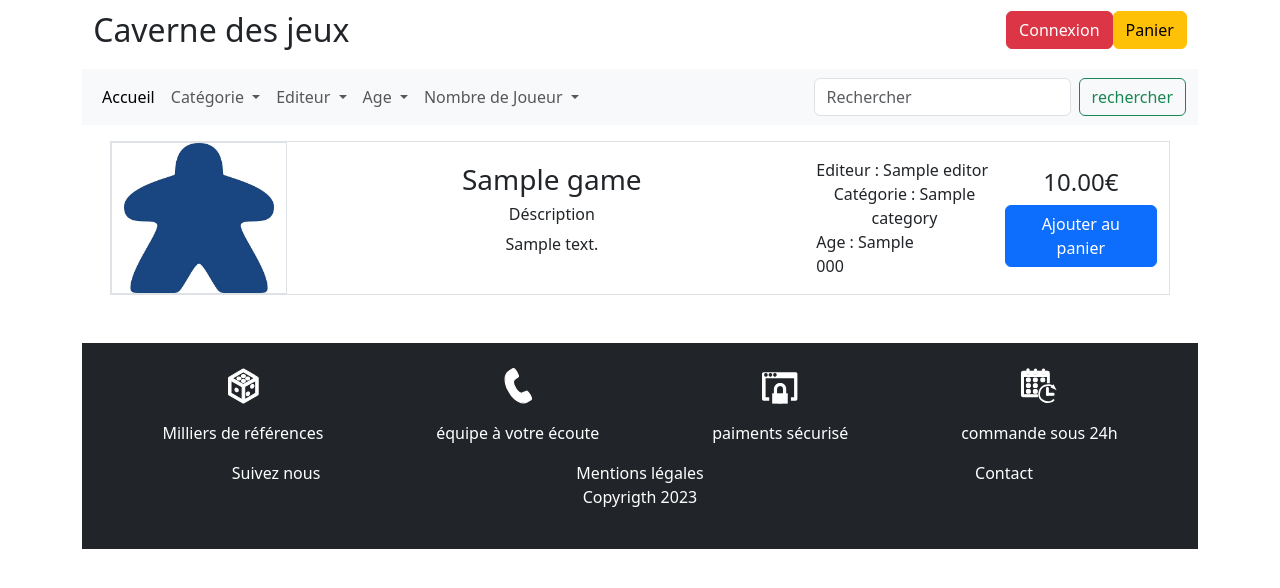
After one commit to BrunoMaucourt/la_caverne_des_jeux, a PHP site: the page made by View/games.php in a window 1280 px wide. The commit adds this page. Shown: the top 588 px of the page. Run offline with PHP 8.4, Linux system fonts and the light colour scheme; tables that the repository leaves empty or names only in its code hold one stand-in row (values such as "Sample post").

Commit message:
dynamic game page

```diff
--- a/Controller/constant.php
+++ b/Controller/constant.php
@@ -1,3 +1,4 @@
 <?php
     define("ADMIN_LEVEL", 1);
     define("SELLER_LEVEL", 2);
+    define("CLIENT_LEVEL",3);
--- a/Element/header.php
+++ b/Element/header.php
@@ -66,13 +66,14 @@
                     <a class="nav-link dropdown-toggle" href="#" role="button" data-bs-toggle="dropdown" aria-expanded="false">
                         Catégorie
                     </a>
+                    <a href=""></a>
                     <ul class="dropdown-menu">
                         <?php
                             foreach ($categories as $key=>$category) {
                                 if(count($categories)-1 == $key){
-                                    echo '<li><a class="dropdown-item" href="#">'.$category['name']. '</a></li>';
+                                    echo '<li><a class="dropdown-item" href="./games.php?page=category&id='.$category['id'].'">'.$category['name']. '</a></li>';
                                 }else{
-                                    echo '<li><a class="dropdown-item" href="#">'.$category['name']. '</a></li><li><hr class="dropdown-divider"></li>';
+                                    echo '<li><a class="dropdown-item" href="./games.php?page=category&id='.$category['id'].'">'.$category['name']. '</a></li><li><hr class="dropdown-divider"></li>';
                                 }
                             }
                         ?>
@@ -86,9 +87,9 @@
                         <?php
                             foreach ($editors as $key=>$editor) {
                                 if(count($editors)-1 == $key){
-                                    echo '<li><a class="dropdown-item" href="#">'.$editor['name']. '</a></li>';
+                                    echo '<li><a class="dropdown-item" href="./games.php?page=editor&id='.$editor['id'].'">'.$editor['name']. '</a></li>';
                                 }else{
-                                    echo '<li><a class="dropdown-item" href="#">'.$editor['name']. '</a></li><li><hr class="dropdown-divider"></li>';
+                                    echo '<li><a class="dropdown-item" href="./games.php?page=editor&id='.$editor['id'].'">'.$editor['name']. '</a></li><li><hr class="dropdown-divider"></li>';
                                 }
                             }
                         ?>
@@ -102,9 +103,9 @@
                         <?php
                             foreach ($age_ranges as $key=>$age_range) {
                                 if(count($age_ranges)-1 == $key){
-                                    echo '<li><a class="dropdown-item" href="#">'.$age_range['age_range']. '</a></li>';
+                                    echo '<li><a class="dropdown-item" href="./games.php?page=age_range&id='.$age_range['id'].'">'.$age_range['age_range']. '</a></li>';
                                 }else{
-                                    echo '<li><a class="dropdown-item" href="#">'.$age_range['age_range']. '</a></li><li><hr class="dropdown-divider"></li>';
+                                    echo '<li><a class="dropdown-item" href="./games.php?page=age_range&id='.$age_range['id'].'">'.$age_range['age_range']. '</a></li><li><hr class="dropdown-divider"></li>';
                                 }
                             }
                         ?>
@@ -118,9 +119,9 @@
                         <?php
                             foreach ($player_numbers as $key=>$player_number) {
                                 if(count($player_numbers)-1 == $key){
-                                    echo '<li><a class="dropdown-item" href="#">'.$player_number['player_number']. '</a></li>';
+                                    echo '<li><a class="dropdown-item" href="./games.php?page=player_number&id='.$player_number['id'].'">'.$player_number['player_number']. '</a></li>';
                                 }else{
-                                    echo '<li><a class="dropdown-item" href="#">'.$player_number['player_number']. '</a></li><li><hr class="dropdown-divider"></li>';
+                                    echo '<li><a class="dropdown-item" href="./games.php?page=player_number&id='.$player_number['id'].'">'.$player_number['player_number']. '</a></li><li><hr class="dropdown-divider"></li>';
                                 }
                             }
                         ?>
--- a/Model/data_game.php
+++ b/Model/data_game.php
@@ -1,17 +1,17 @@
 <?php
 
-    $query = "SELECT name FROM category WHERE 1";
+    $query = "SELECT name, id FROM category WHERE 1";
     $stmt = $dbh_readonly->query($query);
     $categories = $stmt->fetchAll(PDO::FETCH_ASSOC);
 
-    $query = "SELECT name FROM editor WHERE 1";
+    $query = "SELECT name, id FROM editor WHERE 1";
     $stmt = $dbh_readonly->query($query);
     $editors = $stmt->fetchAll(PDO::FETCH_ASSOC);
 
-    $query = "SELECT age_range FROM age_range WHERE 1";
+    $query = "SELECT age_range, id FROM age_range WHERE 1";
     $stmt = $dbh_readonly->query($query);
     $age_ranges = $stmt->fetchAll(PDO::FETCH_ASSOC);
 
-    $query = "SELECT player_number FROM player_number WHERE 1";
+    $query = "SELECT player_number, id FROM player_number WHERE 1";
     $stmt = $dbh_readonly->query($query);
     $player_numbers = $stmt->fetchAll(PDO::FETCH_ASSOC);
--- /dev/null
+++ b/View/games.php
@@ -0,0 +1,65 @@
+<?php
+    session_start();
+    $title = "Caverne des jeux";
+    require_once "../Element/header.php";
+    require_once "../Controller/constant.php";
+
+    $db_table = $_GET['page'];
+    $db_table_plus = $_GET['page']."_id";
+    $db_table_id = $_GET['id'];
+
+    $query = "SELECT G.* FROM game G INNER JOIN $db_table A ON G.$db_table_plus = A.id WHERE A.id = $db_table_id";
+    $editor_query = "SELECT * FROM editor WHERE 1";
+    $stmt = $dbh_readonly->query($query);
+    $games = $stmt->fetchAll(PDO::FETCH_ASSOC);
+
+?>
+
+<?php
+    foreach ($games as $game) {
+        echo '<div class="row row-cols-12 text-center border m-3">
+        <div class="col-2 border">
+            <img src="../Picture/Avatar/default_avatar.jpg" class="card-img-top ">
+        </div>
+        <div class="col-6 m-auto">
+            <div class="row">
+                <h3>'.$game['name'].'</h3>
+            </div>
+            <div class="row">
+                <h6>Déscription</h6>
+                <p>'.$game['description'].'</p>
+            </div>
+        </div>
+        <div class="col-2 m-auto">
+            <div class="row">
+                Editeur : '.$editors[$game['editor_id']-1]['name'].'
+            </div>
+            <div class="row">
+                Catégorie : '.$categories[$game['category_id']-1]['name'].'
+            </div>
+            <div class="row">
+                Age : '.$age_ranges[$game['age_range_id']-1]['age_range'].'
+            </div>
+            <div class="row">
+                '.$player_numbers[$game['player_number_id']-1]['player_number'].'
+            </div>
+        </div>
+        <div class="col-2 m-auto">
+            <div class="row">
+                <h4>'.number_format($game['price'],2). '€</h4>
+            </div>';
+            if(!isset($_SESSION['account_level_id']) || $_SESSION['account_level_id'] == CLIENT_LEVEL){
+                echo '<a href="#" class="btn btn-primary">Ajouter au panier</a>';
+            }else{
+                echo '<a href="#" class="btn btn-primary">Modifier article</a>';
+            }
+            echo '
+        </div>
+</div>';
+    }
+?>
+
+
+<?php
+    require_once "../Element/footer.php";
+?>
```
